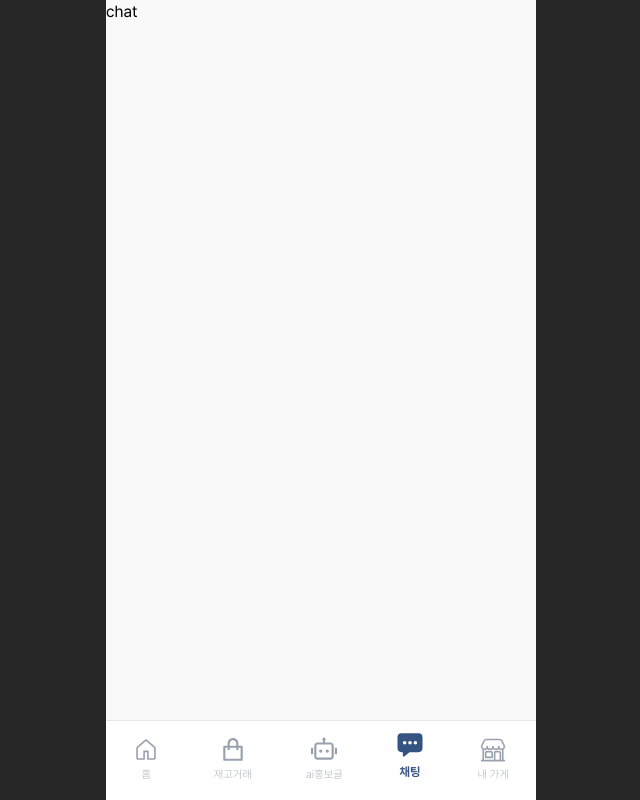
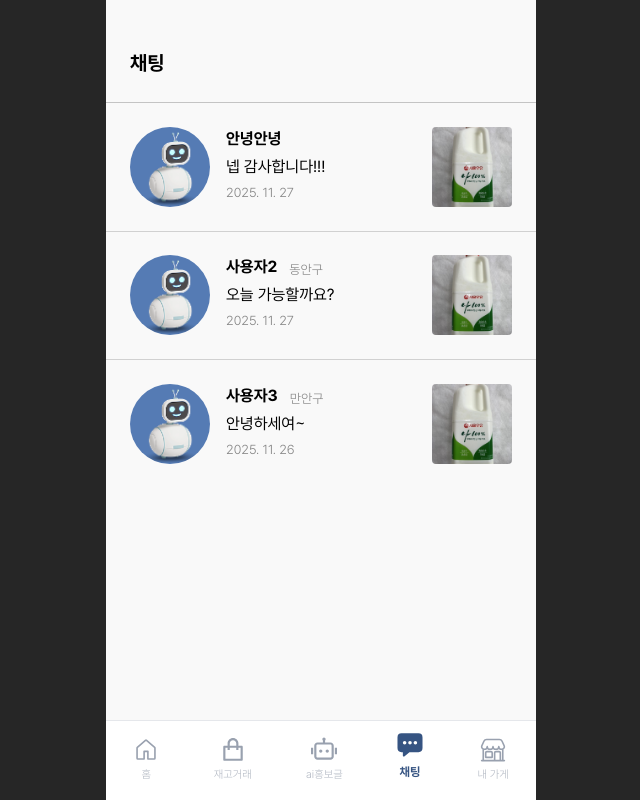
Before and after one commit to GAMONG-SABUJAK/SABUJAK_Front, a React (Vite) app: page /chat in a window 1280 px wide. Shown: the whole page, without its empty margins (319-959 px from the left). Built offline with nearby package versions, Linux system fonts and the light colour scheme.

Commit message:
[Design] MyStore

```diff
--- a/src/App.jsx
+++ b/src/App.jsx
@@ -10,6 +10,7 @@ import DealDetail from "./pages/nearbyStockDeals/DealDetail";
 import Advertise from "./pages/Advertise/Advertise";
 import OutputText from "./pages/Advertise/OutputText";
 import ChatMain from "./pages/Chat/ChatMain";
+import ChatRoom from "./pages/Chat/ChatRoom";
 import StoreMain from "./pages/MyStore/StoreMain";
 
 function App() {
@@ -23,6 +24,7 @@ function App() {
           <Route path="/write" element={<Advertise />} />
           <Route path="/output" element={<OutputText />} />
           <Route path="/chat" element={<ChatMain />} />
+          <Route path="/chat/:roomId" element={<ChatRoom />} />
           <Route path="/store" element={<StoreMain />} />
         </Routes>
         <Menu />
--- a/src/data/deals.js
+++ b/src/data/deals.js
@@ -8,9 +8,15 @@ export const deals = [
     title: "서울우유",
     price: "0원",
     location: "명학 빽다방",
-    chat: 6,
-    bookmark: 6,
+    chatCount: 6,
+    bookmarkCount: 6,
     ex: "유통기한 25일까지고, 개봉 안했습니다!",
+    chat: {
+      name: "안녕안녕",
+      lastMessage: "넵 감사합니다!!!",
+      date: "2025. 11. 27",
+      profile: "/assets/images/Robo/Robo.png",
+    },
   },
   {
     id: 2,
@@ -20,9 +26,16 @@ export const deals = [
     title: "서울우유 멸균",
     price: "2,000원",
     location: "안양역 앞 CU",
-    chat: 2,
-    bookmark: 1,
+    chatCount: 2,
+    bookmarkCount: 1,
     ex: "제발 저한테 팔아주세요 ㅠ_ㅠ",
+    chat: {
+      name: "사용자2",
+      region: "동안구",
+      lastMessage: "오늘 가능할까요?",
+      date: "2025. 11. 27",
+      profile: "/assets/images/Robo/Robo.png",
+    },
   },
   {
     id: 3,
@@ -32,8 +45,15 @@ export const deals = [
     title: "초코우유",
     price: "1,500원",
     location: "안양 중앙시장",
-    chat: 4,
+    bookmarkCount: 4,
     bookmark: 3,
     ex: "폐기입니다! 드실분~",
+    chat: {
+      name: "사용자3",
+      region: "만안구",
+      lastMessage: "안녕하세여~",
+      date: "2025. 11. 26",
+      profile: "/assets/images/Robo/Robo.png",
+    },
   },
 ];
--- a/src/pages/Chat/ChatMain.jsx
+++ b/src/pages/Chat/ChatMain.jsx
@@ -1,9 +1,61 @@
 import React from "react";
+import { useNavigate } from "react-router-dom";
+import { deals } from "../../data/deals";
 
 export default function ChatMain() {
+  const chatList = deals.filter((d) => d.chat);
+  const navigate = useNavigate();
+
   return (
-    <div>
-      <div>chat</div>
+    <div className="pt-12 h-screen overflow-y-auto">
+      <div className="flex justify-between px-6">
+        <p className="text-[20px] fontBold">채팅</p>
+      </div>
+
+      <div className="w-full h-[0.5px] bg-[#c4c4c4] mt-6"></div>
+
+      <div className="">
+        {chatList.map((chatItem, index) => (
+          <div key={chatItem.chat.id}>
+            {/* 채팅 카드 */}
+            <div
+              className="flex justify-between pt-6 pb-6 cursor-pointer px-6"
+              onClick={() =>
+                navigate(`/chat/${chatItem.id}`, { state: chatItem })
+              }
+            >
+              <div className="flex">
+                <div className="w-20 bg-[#557BB4] rounded-full overflow-hidden">
+                  <img src={chatItem.chat.profile} alt="" />
+                </div>
+                <div className="ml-4 space-y-1">
+                  <div className="flex">
+                    <p className="fontBold">{chatItem.chat.name}</p>
+                    <p className="fontLight text-[13px] flex items-end ml-3 text-[#878787]">
+                      {chatItem.chat.region}
+                    </p>
+                  </div>
+                  <p>{chatItem.chat.lastMessage}</p>
+                  <p className="fontLight text-[13px] text-[#878787]">
+                    {chatItem.chat.date}
+                  </p>
+                </div>
+              </div>
+
+              <img
+                src={chatItem.img}
+                alt=""
+                className="w-20 h-20 object-cover rounded"
+              />
+            </div>
+
+            {/* 구분선: 마지막 아이템 빼고 */}
+            {index !== chatList.length - 1 && (
+              <div className="w-full h-[0.8px] bg-[#d1d1d1]"></div>
+            )}
+          </div>
+        ))}
+      </div>
     </div>
   );
 }
--- /dev/null
+++ b/src/pages/Chat/ChatRoom.jsx
@@ -0,0 +1,68 @@
+import React from "react";
+import { useLocation, useNavigate } from "react-router-dom";
+import { IoChevronBack } from "react-icons/io5";
+
+export default function ChatRoom() {
+  const { state: chatInfo } = useLocation();
+  const navigate = useNavigate();
+
+  if (!chatInfo) return <div>잘못된 접근입니다.</div>;
+
+  return (
+    <div className="pt-12 h-screen flex flex-col">
+      {/* 헤더 */}
+      <div className="flex items-center px-6 ">
+        <IoChevronBack
+          size={26}
+          onClick={() => navigate(-1)}
+          className="cursor-pointer text-black"
+        />
+
+        <div className="flex items-center ml-4">
+          <p className="fontBold">{chatInfo.chat.name}</p>
+        </div>
+
+        <div className="w-6"></div>
+      </div>
+
+      <div className="w-full h-[0.5px] bg-[#c4c4c4] mt-4"></div>
+
+      <div className="flex items-center justify-between px-6 py-4">
+        <div className="flex">
+          <img
+            src="/assets/images/milk.png"
+            alt=""
+            className="w-20 h-20 object-cover rounded-lg"
+          />
+          <div className="flex flex-col justify-evenly ml-3">
+            <div className="flex space-x-2 items-end">
+              <p className="text-black fontBold ">{chatInfo.title}</p>
+              <p className="fontLight text-[12px]">{chatInfo.location}</p>
+            </div>
+            <p className="fontBold text-[20px] text-[#4A70A9]">
+              {chatInfo.price}
+            </p>
+          </div>
+        </div>
+        <div className="bg-[#4A70A9] w-fit px-3 py-1 rounded-full text-white text-[14px]">
+          게시글 보러가기
+        </div>
+      </div>
+
+      <div className="w-full h-[0.5px] bg-[#c4c4c4]"></div>
+
+      {/* 입력창 */}
+      <div className="absolute bottom-[80px] w-full">
+        <div className="p-4 flex space-x-2">
+          <input
+            className="flex-1 border-[0.1px] p-2 rounded-lg"
+            placeholder={`"${chatInfo.chat.name}"에게 메시지 보내기`}
+          />
+          <button className="px-4 py-2 bg-[#557BB4] text-white rounded-lg">
+            전송
+          </button>
+        </div>
+      </div>
+    </div>
+  );
+}
--- a/src/pages/MyStore/StoreMain.jsx
+++ b/src/pages/MyStore/StoreMain.jsx
@@ -1,9 +1,106 @@
 import React from "react";
+import { FiMapPin } from "react-icons/fi";
+import { IoSettingsOutline } from "react-icons/io5";
+import { IoDocumentTextOutline } from "react-icons/io5";
+import { BsBookmark } from "react-icons/bs";
+
+// 오늘부터 7일간 날짜 + 랜덤 온도 + 매출예측 생성 함수
+const generateWeeklyWeather = () => {
+  const result = [];
+  const today = new Date();
+
+  for (let i = 0; i < 7; i++) {
+    const date = new Date();
+    date.setDate(today.getDate() + i);
+
+    const month = String(date.getMonth() + 1).padStart(2, "0");
+    const day = String(date.getDate()).padStart(2, "0");
+
+    result.push({
+      date: `${month}.${day}`,
+      min: Math.floor(Math.random() * 10) - 2, // -2 ~ 7도
+      max: Math.floor(Math.random() * 10) + 5, // 5 ~ 14도
+      sales: Math.floor(Math.random() * 60) - 10, // -10% ~ 50%
+    });
+  }
+
+  return result;
+};
 
 export default function StoreMain() {
+  const weeklyWeather = generateWeeklyWeather();
+
   return (
-    <div>
-      <div>내 가게</div>
+    <div className="pt-12 px-6">
+      {/* profile */}
+      <div className="flex items-center justify-between">
+        <div className="flex">
+          <img
+            src="/assets/images/Robo/Robo.png"
+            alt=""
+            className="w-16 bg-[#557BB4] rounded-full "
+          />
+          <div className="flex flex-col justify-center ml-3">
+            <div className="flex items-center">
+              <p className="fontBold text-[20px]">사부작</p>
+              <p className="ml-2 text-[#6F6F6F]">#1234</p>
+            </div>
+            <div className="flex items-center text-[#6F6F6F]">
+              <FiMapPin size={12} />
+              <p className="ml-1 text-[14px]">메가커피 만안점</p>
+            </div>
+          </div>
+        </div>
+        <IoSettingsOutline size={28} />
+      </div>
+
+      {/* 거래내역 | 관심목록 */}
+      <div className="flex justify-evenly mt-8">
+        <div className="flex flex-col items-center">
+          <IoDocumentTextOutline size={32} />
+          <div className="text-[14px] fontLight">거래내역</div>
+        </div>
+        <div className="w-[0.1px] bg-black"></div>
+        <div className="flex flex-col items-center">
+          <BsBookmark size={32} />
+          <div className="text-[14px] fontLight">관심목록</div>
+        </div>
+      </div>
+
+      {/* 이번주 날씨 기반 매출 예측 */}
+      <div className="mt-8">
+        <div className="flex items-center justify-between">
+          <div className="fontBold text-[18px] text-black">
+            이번주 날씨 기반 매출 예측
+          </div>
+        </div>
+
+        {/* 날씨 카드 리스트 */}
+        <div className="mt-4 overflow-x-auto">
+          <div className="flex space-x-4 pb-2">
+            {weeklyWeather.map((day, index) => (
+              <div
+                key={index}
+                className="min-w-[130px] p-4 rounded-lg shadow-md border bg-white"
+              >
+                <p className="fontBold text-[16px]">{day.date}</p>
+
+                <div className="text-[14px] mt-2">
+                  <p>최저 {day.min}°C</p>
+                  <p>최고 {day.max}°C</p>
+                </div>
+
+                <div className="mt-3 text-[14px]">
+                  <span className="fontBold text-[#557BB4]">
+                    {day.sales > 0 ? `+${day.sales}%` : `${day.sales}%`}
+                  </span>{" "}
+                  매출예상
+                </div>
+              </div>
+            ))}
+          </div>
+        </div>
+      </div>
     </div>
   );
 }
--- a/src/pages/nearbyStockDeals/DealDetail.jsx
+++ b/src/pages/nearbyStockDeals/DealDetail.jsx
@@ -93,11 +93,11 @@ export default function DealDetail() {
           <div className="flex space-x-3 justify-end">
             <div className="flex items-center">
               <IoChatboxEllipsesOutline />
-              <p className="ml-1">{item.chat}</p>
+              <p className="ml-1">{item.chatCount}</p>
             </div>
             <div className="flex items-center">
               <BsBookmark />
-              <p className="ml-1">{item.bookmark}</p>
+              <p className="ml-1">{item.bookmarkCount}</p>
             </div>
           </div>
         </div>
--- a/src/pages/nearbyStockDeals/DealMain.jsx
+++ b/src/pages/nearbyStockDeals/DealMain.jsx
@@ -72,11 +72,11 @@ export default function DealMain() {
                 <div className="flex space-x-3 justify-end">
                   <div className="flex items-center">
                     <IoChatboxEllipsesOutline />
-                    <p className="ml-1">{item.chat}</p>
+                    <p className="ml-1">{item.chatCount}</p>
                   </div>
                   <div className="flex items-center">
                     <BsBookmark />
-                    <p className="ml-1">{item.bookmark}</p>
+                    <p className="ml-1">{item.bookmarkCount}</p>
                   </div>
                 </div>
               </div>
```
Also changed, not shown: 1 other file (tests, documents, lock files or other folders).
